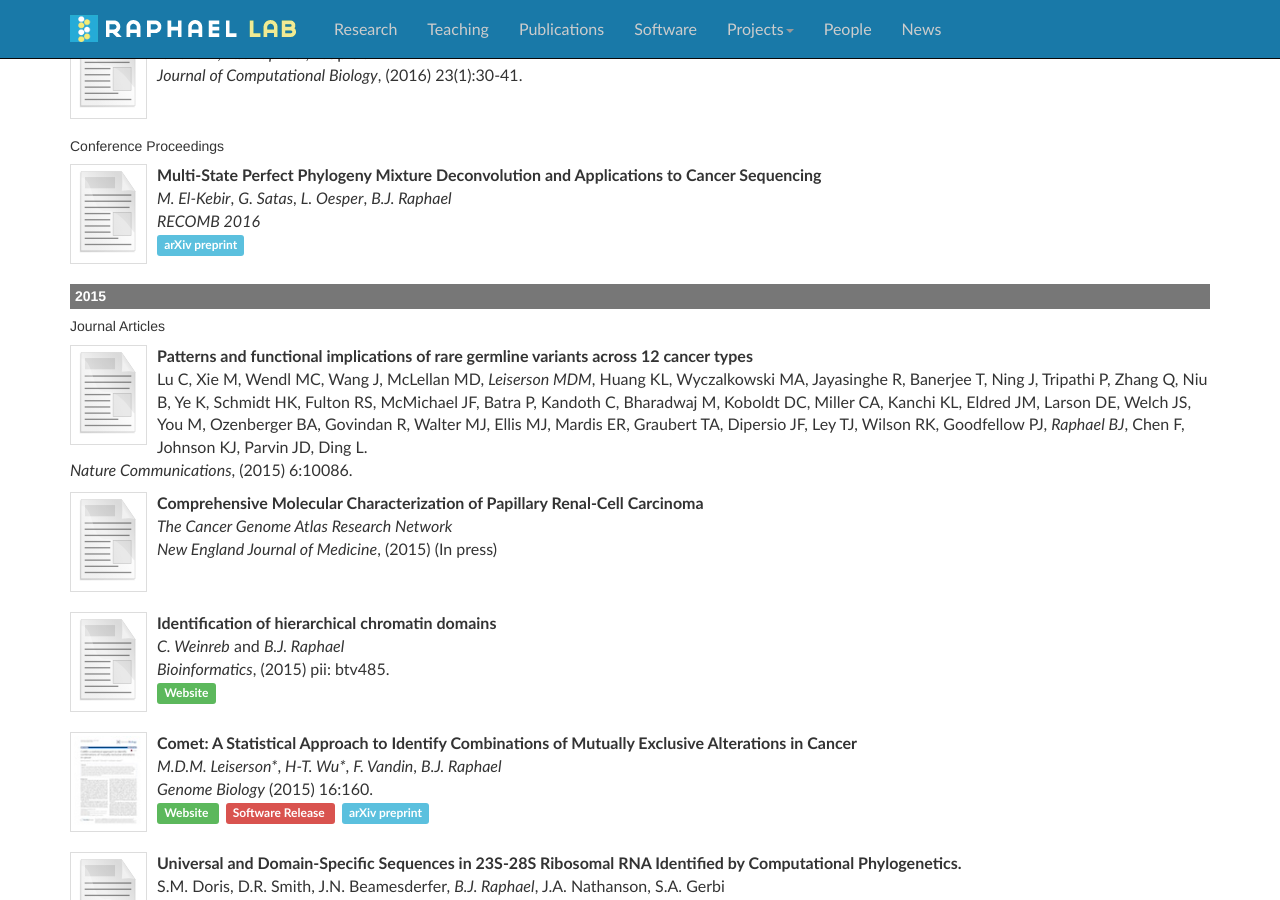
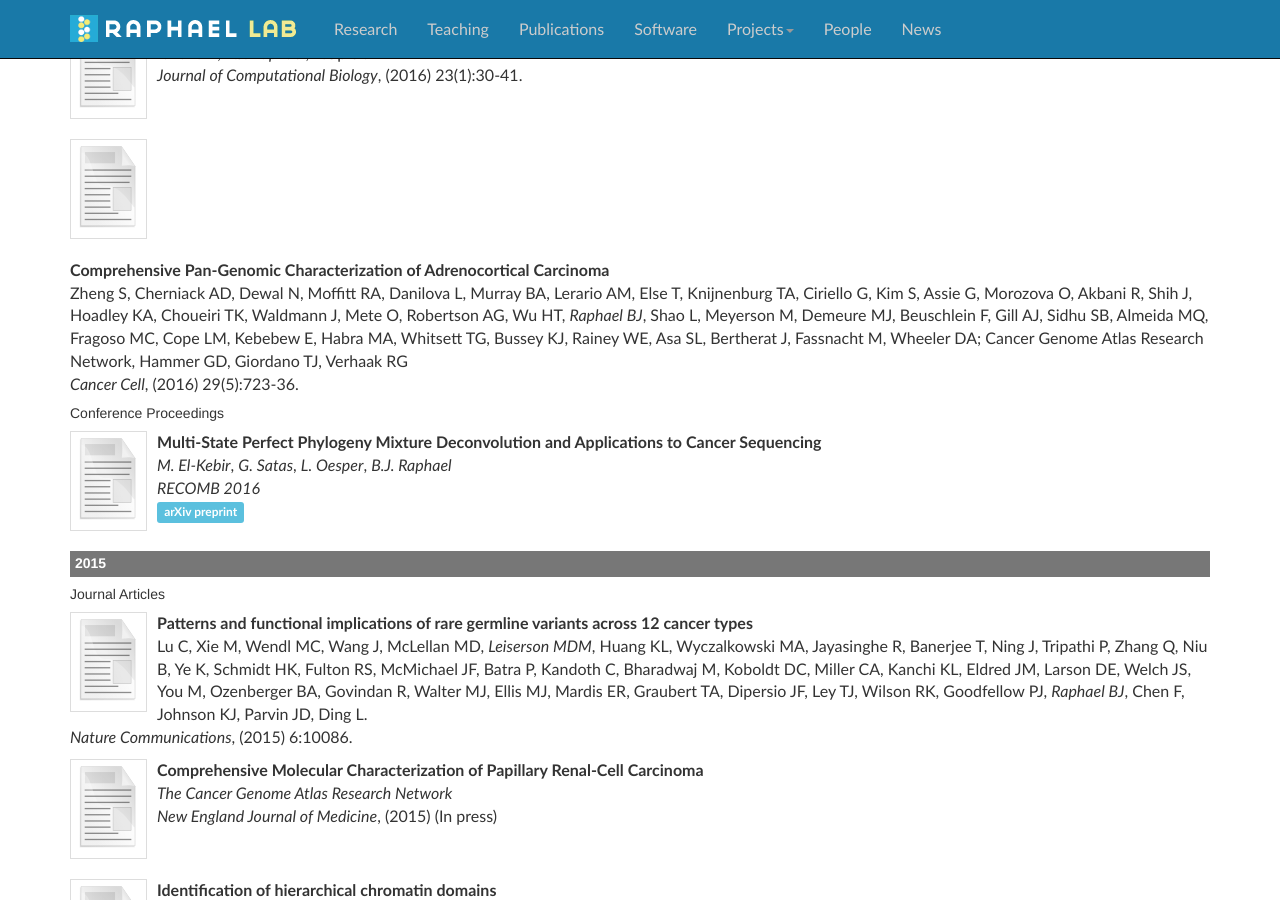
Before and after one commit to raphael-group/raphael-group.github.io, a Jekyll site: the page built from publications/index.md, in a window 1280 px wide and 900 px high, scrolled down 560 px. Built offline with Jekyll 4.4.1, drawn with Linux system fonts in a browser that asks for light colours; nearby versions of some CDN libraries; comment, search, counter and statistics services are not loaded.

Commit message:
Update index.md

```diff
--- a/publications/index.md
+++ b/publications/index.md
@@ -60,6 +60,14 @@ container_css_class: container publications
 	_F. Vandin_, _B.J. Raphael_, E.Upfal.
 
 	*Journal of Computational Biology*, (2016) 23(1):30-41.
+
+* [![TCGA_ACC](../assets/img/papers/missing.svg)](#)
+*
+	**Comprehensive Pan-Genomic Characterization of Adrenocortical Carcinoma**
+
+	Zheng S, Cherniack AD, Dewal N, Moffitt RA, Danilova L, Murray BA, Lerario AM, Else T, Knijnenburg TA, Ciriello G, Kim S, Assie G, Morozova O, Akbani R, Shih J, Hoadley KA, Choueiri TK, Waldmann J, Mete O, Robertson AG, Wu HT, _Raphael BJ_, Shao L, Meyerson M, Demeure MJ, Beuschlein F, Gill AJ, Sidhu SB, Almeida MQ, Fragoso MC, Cope LM, Kebebew E, Habra MA, Whitsett TG, Bussey KJ, Rainey WE, Asa SL, Bertherat J, Fassnacht M, Wheeler DA; Cancer Genome Atlas Research Network, Hammer GD, Giordano TJ, Verhaak RG
+
+	*Cancer Cell*, (2016) 29(5):723-36.
 
 ##### Conference Proceedings
 
```
